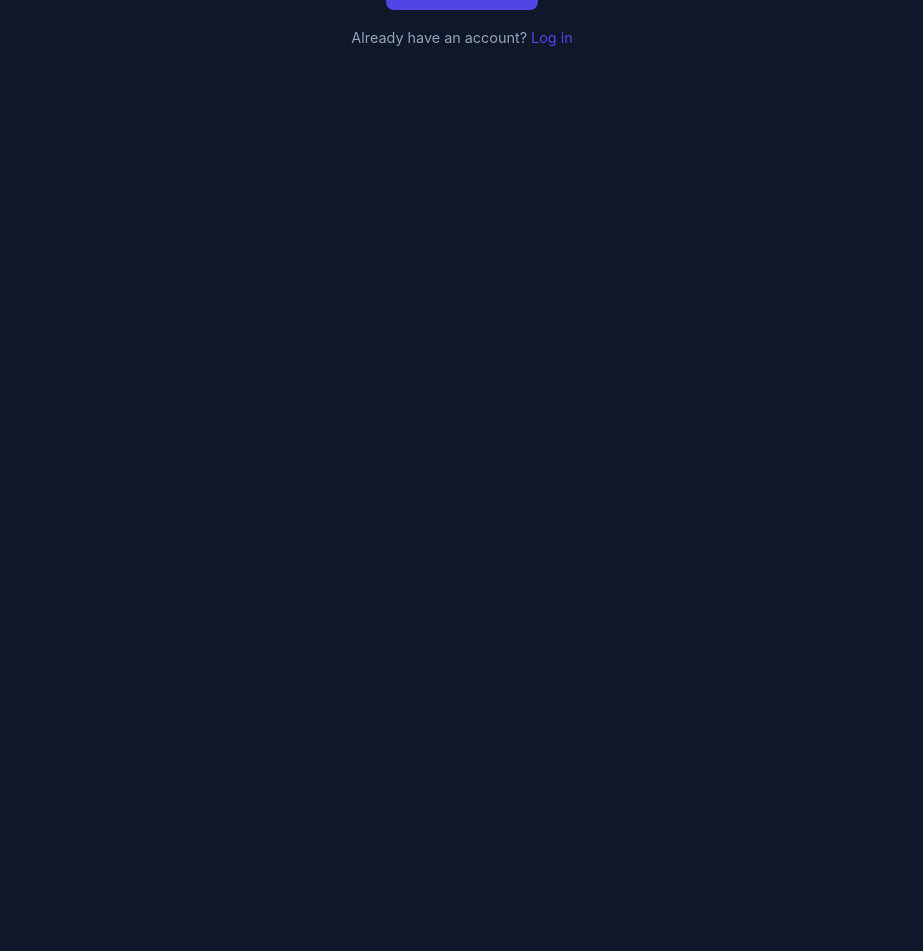
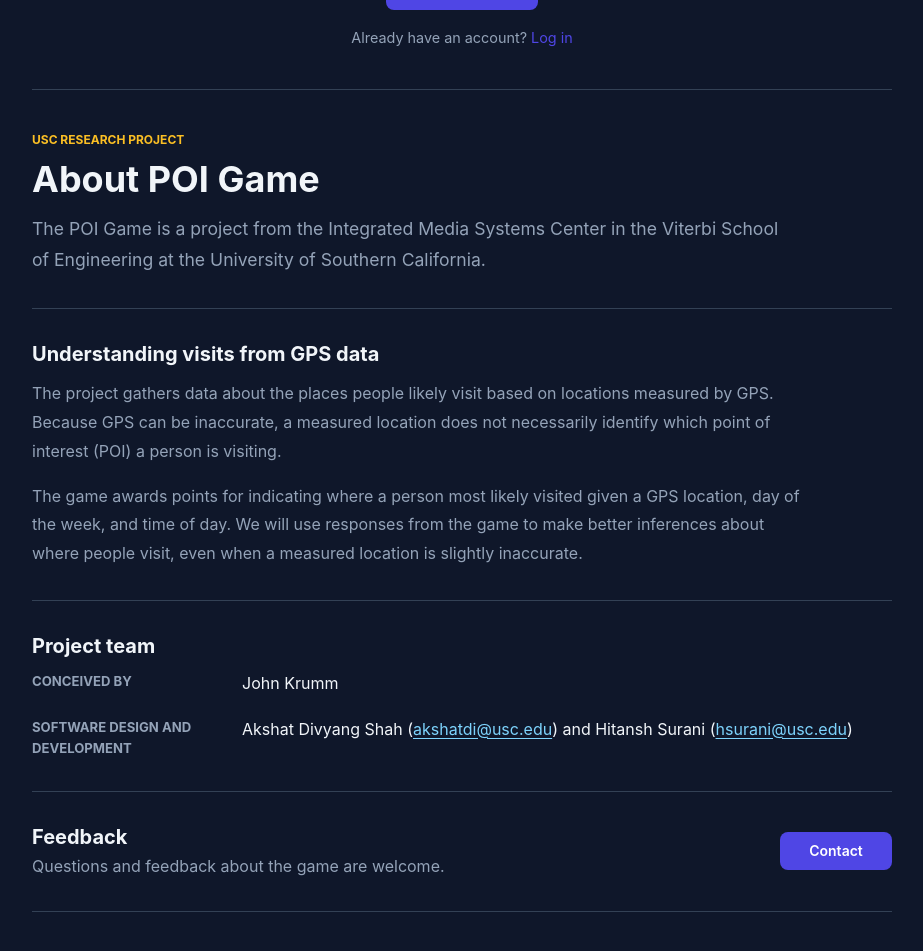
Before and after one commit to akshatshahh/POI-game, a React (Vite) app in the folder frontend/: page / in a window 1280 px wide. Shown: the part 377-1328 px from the top of the page, without its empty margins (178-1101 px from the left). Before the commit the page ends 800 px from the top, so only its background shows below. Built offline with nearby package versions, Linux system fonts and the light colour scheme; no server answers.

Commit message:
Add project information to home page (#19)

```diff
--- /dev/null
+++ b/frontend/src/components/AboutContent.tsx
@@ -0,0 +1,62 @@
+export function AboutContent() {
+  return (
+    <article className="about-content" aria-labelledby="about-heading">
+      <header className="about-header">
+        <p className="about-eyebrow">USC research project</p>
+        <h2 id="about-heading">About POI Game</h2>
+        <p className="about-lead">
+          The POI Game is a project from the Integrated Media Systems Center in
+          the Viterbi School of Engineering at the University of Southern
+          California.
+        </p>
+      </header>
+
+      <section className="about-section" aria-labelledby="about-purpose-heading">
+        <h3 id="about-purpose-heading">Understanding visits from GPS data</h3>
+        <p>
+          The project gathers data about the places people likely visit based on
+          locations measured by GPS. Because GPS can be inaccurate, a measured
+          location does not necessarily identify which point of interest (POI) a
+          person is visiting.
+        </p>
+        <p>
+          The game awards points for indicating where a person most likely
+          visited given a GPS location, day of the week, and time of day. We will
+          use responses from the game to make better inferences about where
+          people visit, even when a measured location is slightly inaccurate.
+        </p>
+      </section>
+
+      <section className="about-section" aria-labelledby="about-team-heading">
+        <h3 id="about-team-heading">Project team</h3>
+        <dl className="about-credits">
+          <div>
+            <dt>Conceived by</dt>
+            <dd>John Krumm</dd>
+          </div>
+          <div>
+            <dt>Software design and development</dt>
+            <dd>
+              Akshat Divyang Shah (
+              <a href="mailto:akshatdi@usc.edu">akshatdi@usc.edu</a>) and Hitansh
+              Surani (<a href="mailto:hsurani@usc.edu">hsurani@usc.edu</a>)
+            </dd>
+          </div>
+        </dl>
+      </section>
+
+      <section className="about-contact" aria-labelledby="about-contact-heading">
+        <div>
+          <h3 id="about-contact-heading">Feedback</h3>
+          <p>Questions and feedback about the game are welcome.</p>
+        </div>
+        <a
+          className="btn btn-primary"
+          href="mailto:akshatdi@usc.edu?cc=hsurani@usc.edu&subject=POI%20Game%20Feedback"
+        >
+          Contact
+        </a>
+      </section>
+    </article>
+  );
+}
--- a/frontend/src/index.css
+++ b/frontend/src/index.css
@@ -181,7 +181,7 @@
 /* Home page */
 .hero {
   text-align: center;
-  padding: 4rem 0;
+  padding: 4rem 0 2.5rem;
 }
 
 .hero h1 {
@@ -199,6 +199,114 @@
   color: var(--color-text-muted);
   max-width: 500px;
   margin: 0 auto 2rem;
+}
+
+/* About content on the home page */
+.about-content {
+  max-width: 860px;
+  margin: 0 auto;
+  padding: 2.5rem 0 3rem;
+  border-top: 1px solid var(--color-border);
+  text-align: left;
+}
+
+.about-header {
+  padding: 0 0 2rem;
+  border-bottom: 1px solid var(--color-border);
+}
+
+.about-eyebrow {
+  margin-bottom: 0.5rem;
+  color: var(--color-score);
+  font-size: 0.75rem;
+  font-weight: 700;
+  letter-spacing: 0;
+  text-transform: uppercase;
+}
+
+.about-header h2 {
+  margin-bottom: 0.75rem;
+  font-size: 2.25rem;
+  line-height: 1.2;
+}
+
+.about-lead {
+  max-width: 760px;
+  color: var(--color-text-muted);
+  font-size: 1.1rem;
+  line-height: 1.8;
+}
+
+.about-section {
+  padding: 2rem 0;
+  border-bottom: 1px solid var(--color-border);
+}
+
+.about-section h3,
+.about-contact h3 {
+  margin-bottom: 0.75rem;
+  font-size: 1.25rem;
+  line-height: 1.3;
+}
+
+.about-section p {
+  max-width: 780px;
+  color: var(--color-text-muted);
+  line-height: 1.8;
+}
+
+.about-section p + p {
+  margin-top: 1rem;
+}
+
+.about-credits {
+  display: grid;
+  gap: 1.25rem;
+}
+
+.about-credits > div {
+  display: grid;
+  grid-template-columns: 190px minmax(0, 1fr);
+  gap: 1.25rem;
+}
+
+.about-credits dt {
+  color: var(--color-text-muted);
+  font-size: 0.82rem;
+  font-weight: 700;
+  text-transform: uppercase;
+}
+
+.about-credits dd {
+  color: var(--color-text);
+}
+
+.about-credits a {
+  color: #7dd3fc;
+  text-decoration: underline;
+  text-underline-offset: 3px;
+}
+
+.about-contact {
+  display: flex;
+  align-items: center;
+  justify-content: space-between;
+  gap: 1.5rem;
+  padding: 2rem 0;
+  border-bottom: 1px solid var(--color-border);
+}
+
+.about-contact h3 {
+  margin-bottom: 0.25rem;
+}
+
+.about-contact p {
+  color: var(--color-text-muted);
+}
+
+.about-contact .btn {
+  flex: 0 0 auto;
+  min-width: 7rem;
 }
 
 .hero-stats {
@@ -1145,6 +1253,41 @@
 
   .nav-link {
     font-size: 0.8rem;
+  }
+
+  .about-content {
+    padding-top: 1.5rem;
+  }
+
+  .about-header {
+    padding-bottom: 1.5rem;
+  }
+
+  .about-header h2 {
+    font-size: 1.8rem;
+  }
+
+  .about-lead {
+    font-size: 1rem;
+  }
+
+  .about-section {
+    padding: 1.5rem 0;
+  }
+
+  .about-credits > div {
+    grid-template-columns: 1fr;
+    gap: 0.25rem;
+  }
+
+  .about-contact {
+    align-items: flex-start;
+    flex-direction: column;
+    padding: 1.5rem 0;
+  }
+
+  .about-contact .btn {
+    width: 100%;
   }
 }
 
--- a/frontend/src/pages/Home.tsx
+++ b/frontend/src/pages/Home.tsx
@@ -1,4 +1,5 @@
 import { Link } from "react-router-dom";
+import { AboutContent } from "../components/AboutContent";
 import type { User } from "../lib/types";
 
 interface HomeProps {
@@ -43,6 +44,7 @@
           </div>
         )}
       </div>
+      <AboutContent />
     </div>
   );
 }
```
Also changed, not shown: 1 other file (tests, documents, lock files or other folders).
